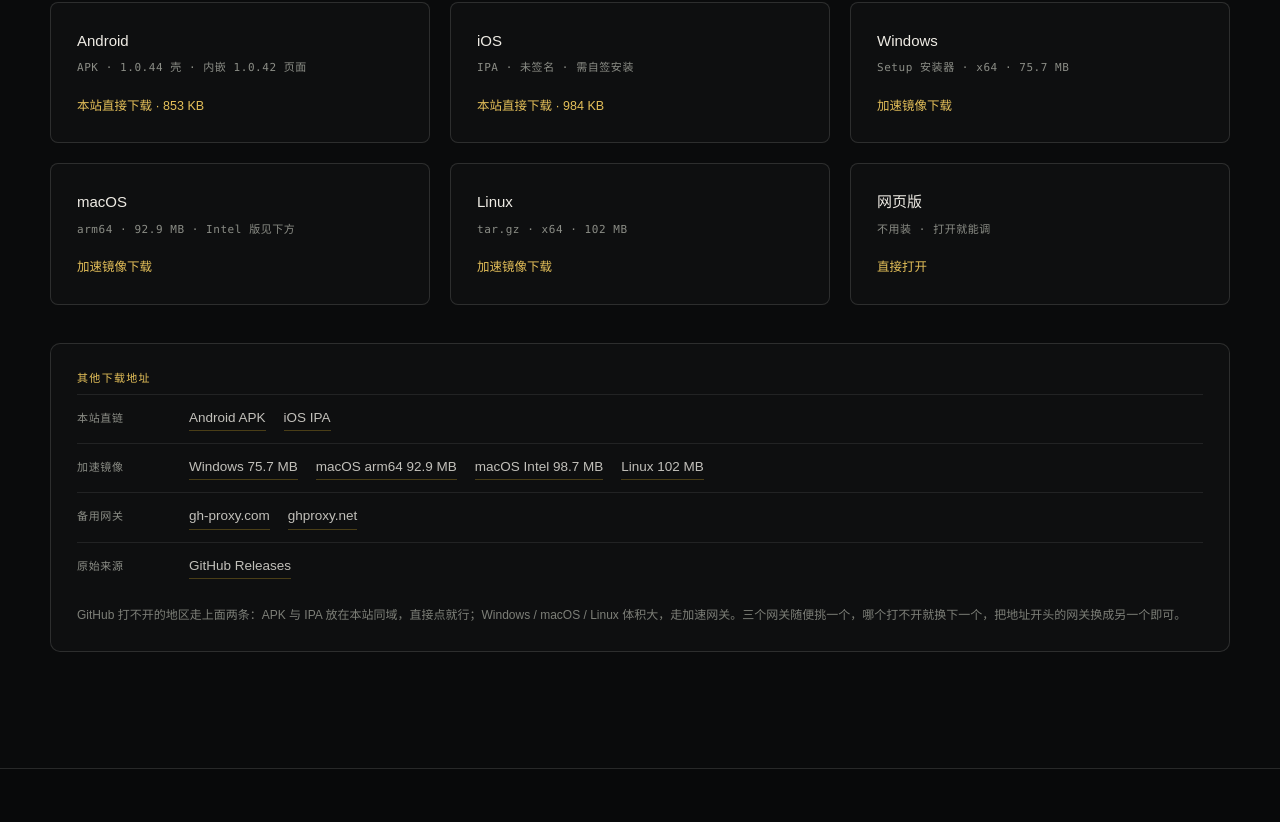
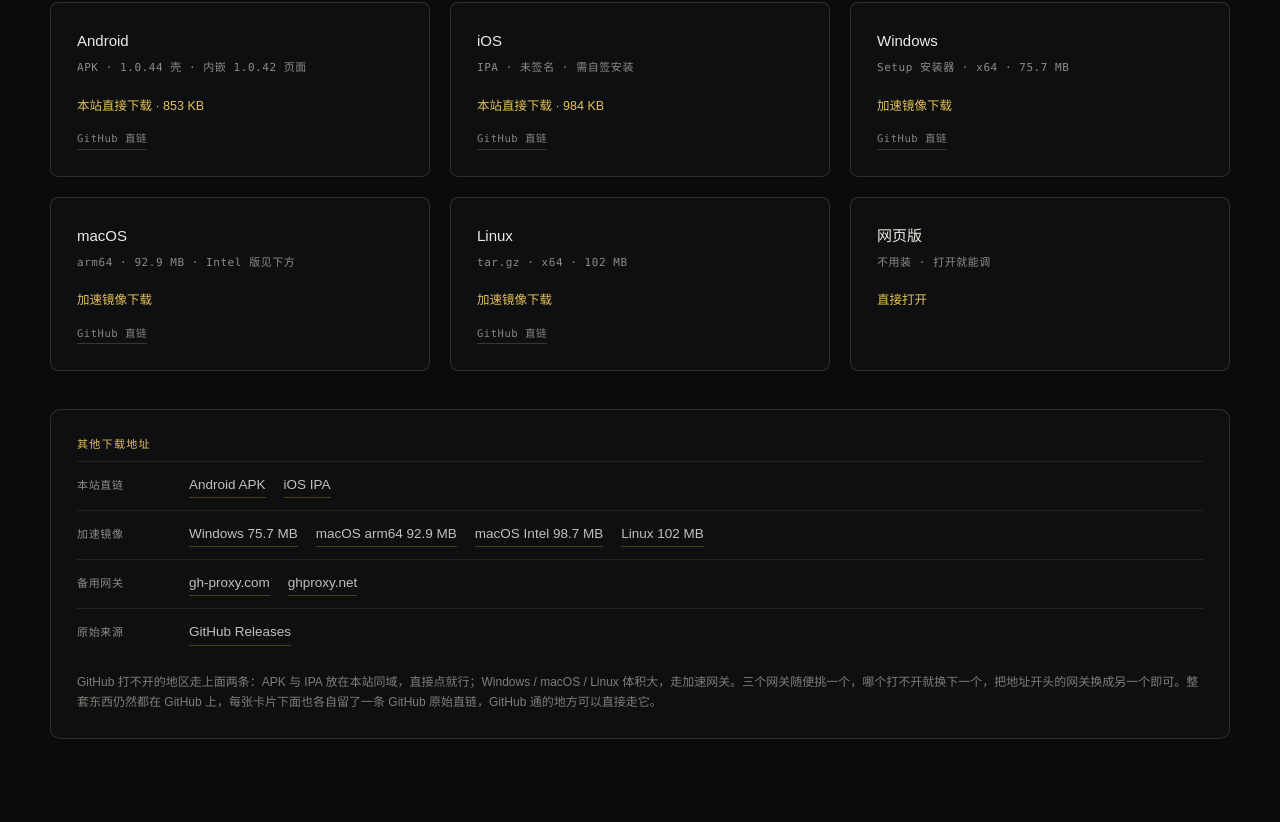
Before and after one commit to david1a21/iris-palette, a plain HTML site: page site/index.html in a window 1280 px wide. Shown: the part 6342-7164 px from the top of the page. Drawn offline with Linux system fonts and the light colour scheme; a web font is replaced by a local one.

Commit message:
site: 每张下载卡内保留 GitHub 原始直链入口（外层主目标仍为本站/加速镜像）

```diff
--- a/site/index.html
+++ b/site/index.html
@@ -301,6 +301,8 @@ h1 em{font-style:normal;color:var(--gold2)}
 .dl-card .nm{font-size:15px;font-weight:500}
 .dl-card .mt{font-family:var(--mono);font-size:11px;color:var(--ash);letter-spacing:.05em}
 .dl-card .go{margin-top:12px;font-size:12.5px;color:var(--gold2)}
+.dl-card .gh{align-self:flex-start;margin-top:8px;font-family:var(--mono);font-size:10.5px;letter-spacing:.05em;color:#86877f;border-bottom:1px solid rgba(233,231,225,.18);padding-bottom:1px;cursor:pointer;transition:color .3s,border-color .3s}
+.dl-card .gh:hover,.dl-card .gh:focus-visible{color:var(--gold2);border-color:rgba(201,162,39,.55);outline:none}
 
 .alt-box{margin-top:clamp(24px,3.2vw,38px);border:1px solid var(--line);border-radius:10px;padding:clamp(18px,2.4vw,26px);background:rgba(255,255,255,.02)}
 .alt-title{font-family:var(--mono);font-size:11px;letter-spacing:.12em;color:var(--gold2);text-transform:uppercase;margin-bottom:6px}
@@ -560,18 +562,23 @@ h1 em{font-style:normal;color:var(--gold2)}
     <div class="dl">
       <a class="dl-card" href="/download/Iris_1.0.44.apk" data-rev>
         <span class="nm">Android</span><span class="mt">APK · 1.0.44 壳 · 内嵌 1.0.42 页面</span><span class="go">本站直接下载 · 853 KB</span>
+        <span class="gh" data-gh="https://github.com/david1a21/iris-palette/releases/download/v1.0.44/Iris_1.0.44.apk">GitHub 直链</span>
       </a>
       <a class="dl-card" href="/download/Iris-Palette-iOS-1.0.42.ipa" data-rev>
         <span class="nm">iOS</span><span class="mt">IPA · 未签名 · 需自签安装</span><span class="go">本站直接下载 · 984 KB</span>
+        <span class="gh" data-gh="https://github.com/david1a21/iris-palette/releases/download/v1.0.42-ios/Iris-Palette-iOS-1.0.42.ipa">GitHub 直链</span>
       </a>
       <a class="dl-card" href="https://ghfast.top/https://github.com/david1a21/iris-palette/releases/download/v1.0.41/Iris-Palette-Windows-x64-1.0.41-Setup.exe" target="_blank" rel="noopener" data-rev>
         <span class="nm">Windows</span><span class="mt">Setup 安装器 · x64 · 75.7 MB</span><span class="go">加速镜像下载</span>
+        <span class="gh" data-gh="https://github.com/david1a21/iris-palette/releases/download/v1.0.41/Iris-Palette-Windows-x64-1.0.41-Setup.exe">GitHub 直链</span>
       </a>
       <a class="dl-card" href="https://ghfast.top/https://github.com/david1a21/iris-palette/releases/download/v1.0.33/Iris-Palette-macOS-arm64-1.0.33.zip" target="_blank" rel="noopener" data-rev>
         <span class="nm">macOS</span><span class="mt">arm64 · 92.9 MB · Intel 版见下方</span><span class="go">加速镜像下载</span>
+        <span class="gh" data-gh="https://github.com/david1a21/iris-palette/releases/download/v1.0.33/Iris-Palette-macOS-arm64-1.0.33.zip">GitHub 直链</span>
       </a>
       <a class="dl-card" href="https://ghfast.top/https://github.com/david1a21/iris-palette/releases/download/v1.0.33/Iris-Palette-Linux-x64-1.0.33.tar.gz" target="_blank" rel="noopener" data-rev>
         <span class="nm">Linux</span><span class="mt">tar.gz · x64 · 102 MB</span><span class="go">加速镜像下载</span>
+        <span class="gh" data-gh="https://github.com/david1a21/iris-palette/releases/download/v1.0.33/Iris-Palette-Linux-x64-1.0.33.tar.gz">GitHub 直链</span>
       </a>
       <a class="dl-card" href="https://david1a21.github.io/iris-palette-web/" target="_blank" rel="noopener" data-rev>
         <span class="nm">网页版</span><span class="mt">不用装 · 打开就能调</span><span class="go">直接打开</span>
@@ -612,7 +619,7 @@ h1 em{font-style:normal;color:var(--gold2)}
         <span class="v"><a href="https://github.com/david1a21/iris-palette/releases" target="_blank" rel="noopener">GitHub Releases</a></span>
       </div>
 
-      <p class="alt-note">GitHub 打不开的地区走上面两条：APK 与 IPA 放在本站同域，直接点就行；Windows / macOS / Linux 体积大，走加速网关。三个网关随便挑一个，哪个打不开就换下一个，把地址开头的网关换成另一个即可。</p>
+      <p class="alt-note">GitHub 打不开的地区走上面两条：APK 与 IPA 放在本站同域，直接点就行；Windows / macOS / Linux 体积大，走加速网关。三个网关随便挑一个，哪个打不开就换下一个，把地址开头的网关换成另一个即可。整套东西仍然都在 GitHub 上，每张卡片下面也各自留了一条 GitHub 原始直链，GitHub 通的地方可以直接走它。</p>
     </div>
   </div>
 </section>
@@ -752,6 +759,28 @@ h1 em{font-style:normal;color:var(--gold2)}
   });
 })();
 
+/* ============ 下载卡内的 GitHub 原始直链 ============ */
+(function(){
+  [].slice.call(document.querySelectorAll('.dl-card .gh')).forEach(function(el){
+    var url = el.getAttribute('data-gh');
+    if(!url) return;
+    el.setAttribute('role','link');
+    el.setAttribute('tabindex','0');
+    el.setAttribute('title', url);
+    function open(ev){
+      ev.preventDefault(); ev.stopPropagation();
+      var w = null;
+      try { w = window.open(url, '_blank', 'noopener,noreferrer'); } catch(e){ w = null; }
+      if(w){ try { w.opener = null; } catch(e){} return; }
+      try { window.location.href = url; } catch(e){}
+    }
+    el.addEventListener('click', open);
+    el.addEventListener('keydown', function(ev){
+      if(ev.key === 'Enter' || ev.key === ' ' || ev.key === 'Spacebar'){ open(ev); }
+    });
+  });
+})();
+
 /* ============ 导航滚动态 + 视差 ============ */
 (function(){
   var nav=document.getElementById('nav'), glow=document.getElementById('glow');
```
